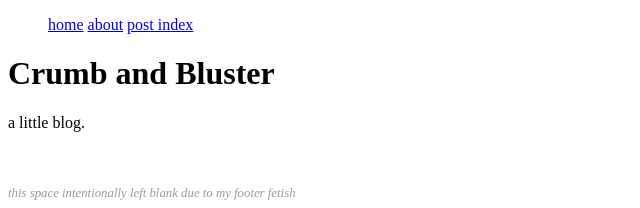
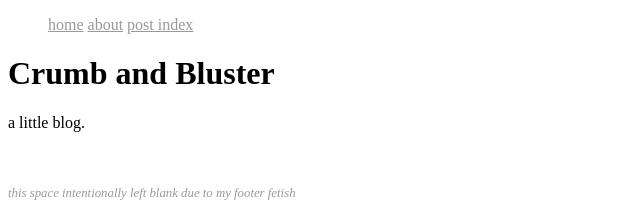
Before and after one commit to crumbandbluster/crumbandbluster.github.io, a Jekyll site: the page built from index.html, in a window 1280 px wide. Shown: the top 208 px of the page, without its empty margins (0-640 px from the left). Built offline with Jekyll 4.4.1, drawn with Linux system fonts in a browser that asks for light colours.

Commit message:
nav color

```diff
--- a/css/main.css
+++ b/css/main.css
@@ -4,6 +4,9 @@ nav ul, footer ul {
 nav ul li, footer ul li{
     display: inline;
 }
+nav ul li a{
+    color: #999;
+}
 footer {
     padding: 3em 0 0 0;
     color: #999;
```
